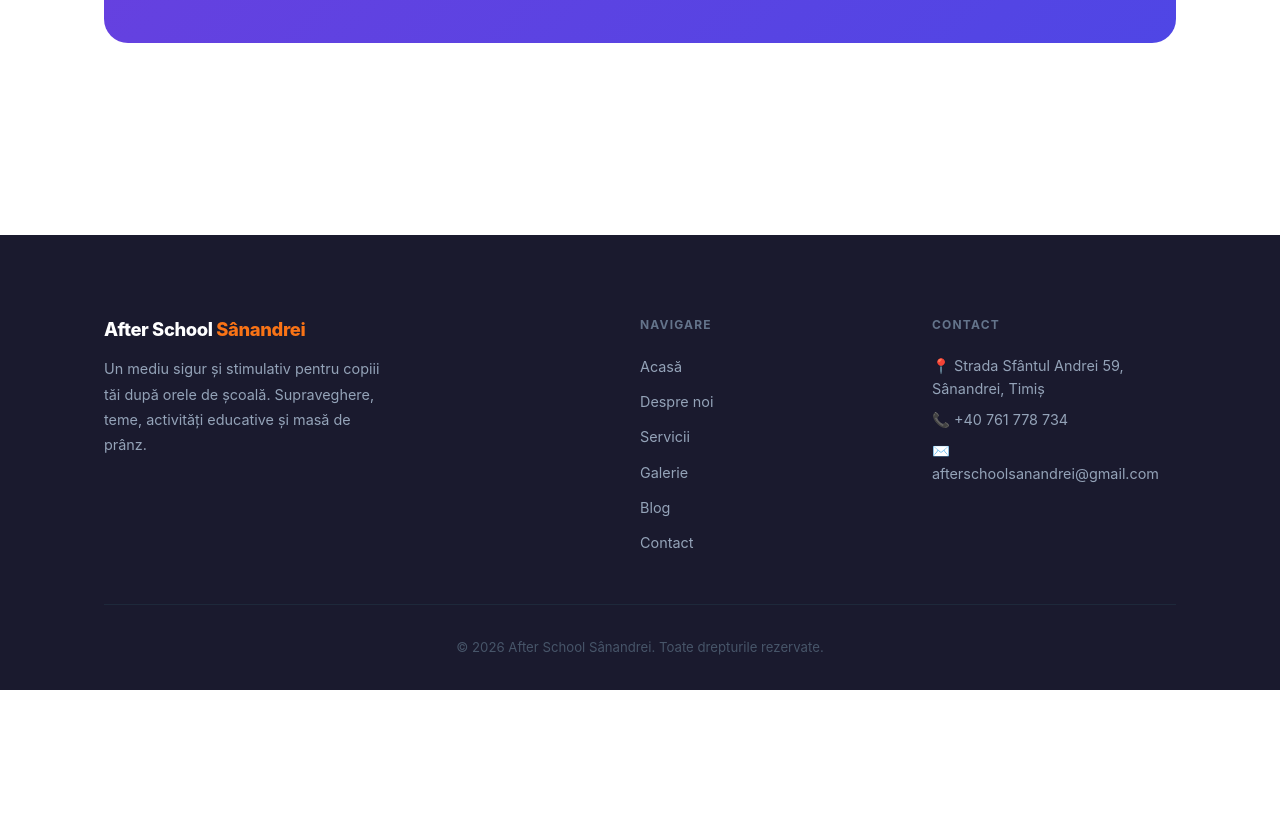
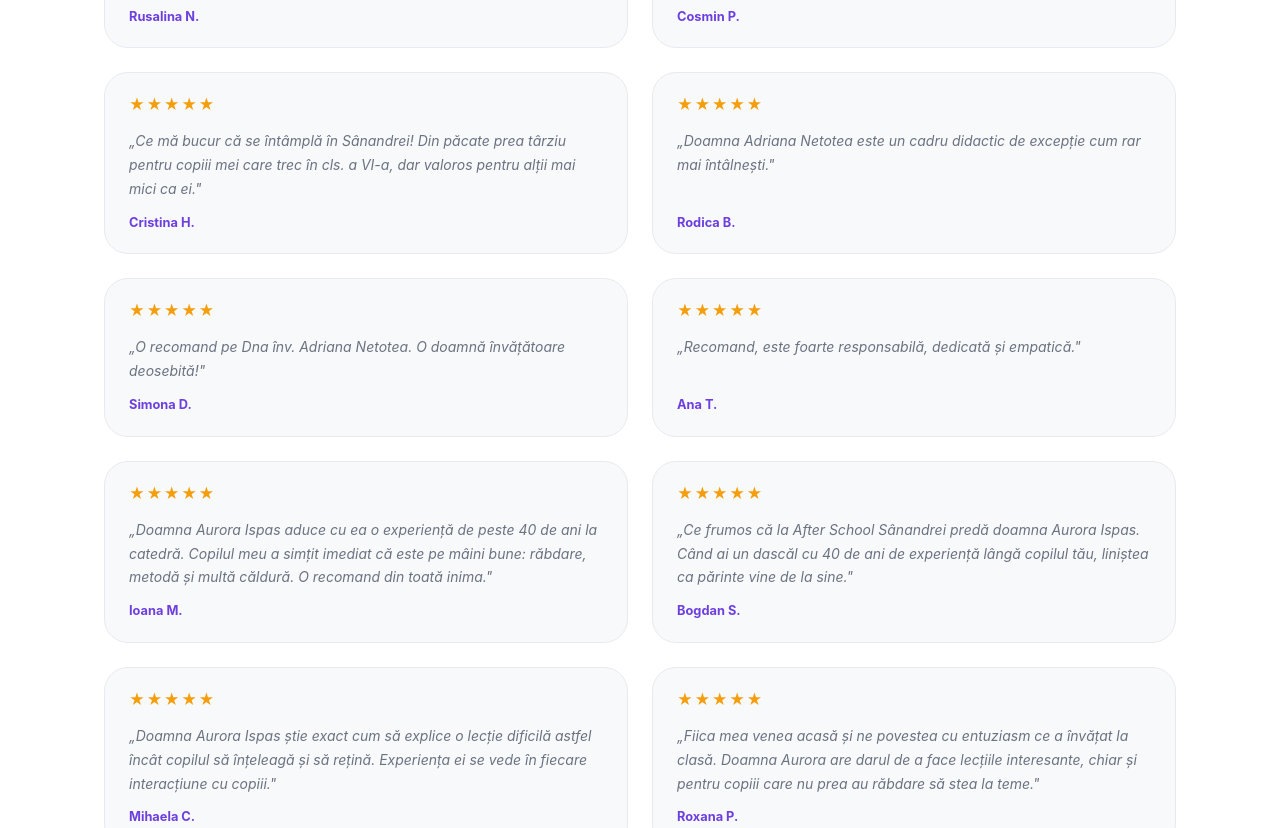
Before and after one commit to lavinianetotea/afterschool-sanandrei, a React (Create React App) app in the folder client/: page / in a window 1280 px wide. Shown: the part 2240-3068 px from the top of the page. Before the commit the page ends 2930 px from the top, so only its background shows below. Built offline with nearby package versions, Linux system fonts and the light colour scheme.

Commit message:
testimoniale

```diff
--- a/client/src/pages/Home.css
+++ b/client/src/pages/Home.css
@@ -232,6 +232,53 @@
   line-height: 1.7;
 }
 
+/* Testimonials */
+.testimonials-section {
+  background: var(--white);
+}
+
+.testimonials-grid {
+  display: grid;
+  grid-template-columns: repeat(2, 1fr);
+  gap: 1.5rem;
+}
+
+.testimonial-card {
+  background: var(--bg-gray);
+  border: 1px solid var(--border);
+  border-radius: var(--radius-lg);
+  padding: 1.25rem 1.5rem;
+  display: flex;
+  flex-direction: column;
+  gap: 0.75rem;
+  transition: box-shadow 0.22s, transform 0.22s;
+}
+
+.testimonial-card:hover {
+  box-shadow: var(--shadow);
+  transform: translateY(-3px);
+}
+
+.testimonial-stars {
+  font-size: 0.95rem;
+  color: #f59e0b;
+  letter-spacing: 0.1em;
+}
+
+.testimonial-text {
+  font-size: 0.875rem;
+  color: var(--text-muted);
+  line-height: 1.7;
+  flex: 1;
+  font-style: italic;
+}
+
+.testimonial-author {
+  font-size: 0.8rem;
+  font-weight: 700;
+  color: var(--primary);
+}
+
 /* CTA */
 .cta-section {
   background: linear-gradient(135deg, #6c3fde 0%, #4f46e5 100%);
@@ -276,4 +323,5 @@
   .stats-grid { grid-template-columns: 1fr; gap: 1.5rem; }
   .cta-section { padding: 2.5rem 1.5rem; }
   .cta-section h2 { font-size: 1.85rem; }
+  .testimonials-grid { grid-template-columns: 1fr; }
 }
--- a/client/src/pages/Home.jsx
+++ b/client/src/pages/Home.jsx
@@ -24,11 +24,70 @@ const features = [
   },
 ];
 
+const testimonials = [
+  {
+    text: "Doamna Netotea Adriana este un cadru didactic foarte bine pregătit, ani de experiență, dedicare, un pedagog deosebit. Nu am cuvinte pentru câte calități de cadru didactic profesionist are doamna Adriana. O recomand cu toată încrederea. Ce trece pe la doamna iese copii pregătiți. Încercați și sunt convinsă că nu veți regreta!",
+    author: "Rusalina N.",
+  },
+  {
+    text: "Copiii care vor avea șansa să învețe alături de doamna Netotea Adriana sunt cu adevărat binecuvântați. Mulți dintre foștii săi elevi au devenit astăzi medici, ingineri și profesioniști de succes. Îi mulțumesc lui Dumnezeu că băiatul nostru a avut parte de o educație aleasă sub îndrumarea dumneaei. Este un cadru didactic dedicat, atent la nevoile fiecărui copil și implicat cu sufletul în tot ceea ce face. Vă mulțumim pentru tot ce ați făcut și continuați să faceți pentru copii!",
+    author: "Cosmin P.",
+  },
+  {
+    text: "Ce mă bucur că se întâmplă în Sânandrei! Din păcate prea târziu pentru copiii mei care trec în cls. a VI-a, dar valoros pentru alții mai mici ca ei.",
+    author: "Cristina H.",
+  },
+  {
+    text: "Doamna Adriana Netotea este un cadru didactic de excepție cum rar mai întâlnești.",
+    author: "Rodica B.",
+  },
+  {
+    text: "O recomand pe Dna înv. Adriana Netotea. O doamnă învățătoare deosebită!",
+    author: "Simona D.",
+  },
+  {
+    text: "Recomand, este foarte responsabilă, dedicată și empatică.",
+    author: "Ana T.",
+  },
+  {
+    text: "Doamna Aurora Ispas aduce cu ea o experiență de peste 40 de ani la catedră. Copilul meu a simțit imediat că este pe mâini bune: răbdare, metodă și multă căldură. O recomand din toată inima.",
+    author: "Ioana M.",
+  },
+  {
+    text: "Ce frumos că la After School Sânandrei predă doamna Aurora Ispas. Când ai un dascăl cu 40 de ani de experiență lângă copilul tău, liniștea ca părinte vine de la sine.",
+    author: "Bogdan S.",
+  },
+  {
+    text: "Doamna Aurora Ispas știe exact cum să explice o lecție dificilă astfel încât copilul să înțeleagă și să rețină. Experiența ei se vede în fiecare interacțiune cu copiii.",
+    author: "Mihaela C.",
+  },
+  {
+    text: "Fiica mea venea acasă și ne povestea cu entuziasm ce a învățat la clasǎ. Doamna Aurora are darul de a face lecțiile interesante, chiar și pentru copiii care nu prea au răbdare să stea la teme.",
+    author: "Roxana P.",
+  },
+];
+
 const heroCards = [
-  { img: "/hero/hero-teme.png", title: "Ajutor la teme", desc: "Zilnic, toate materiile" },
-  { img: "/hero/hero-engleza.png", title: "Cursuri de engleză", desc: "Învățare interactivă" },
-  { img: "/hero/hero-masa.png", title: "Masă de prânz", desc: "Meniu sănătos zilnic" },
-  { img: "/hero/hero-supraveghere.png", title: "Supraveghere", desc: "Program 12:00 – 17:00" },
+  {
+    img: "/hero/hero-teme.png",
+    title: "Ajutor la teme",
+    desc: "Zilnic, toate materiile",
+  },
+  {
+    img: "/hero/hero-engleza.png",
+    title: "Cursuri de engleză",
+    desc: "Învățare interactivă",
+  },
+  {
+    img: "/hero/hero-masa.png",
+    title: "Masă de prânz",
+    desc: "Meniu sănătos zilnic",
+  },
+  {
+    img: "/hero/hero-supraveghere.png",
+    title: "Supraveghere",
+    desc: "Program 12:00 – 17:00",
+  },
 ];
 
 export default function Home() {
@@ -56,7 +115,11 @@ export default function Home() {
             <div className="hero-cards-grid">
               {heroCards.map((c) => (
                 <div className="hero-mini-card" key={c.title}>
-                  <img src={c.img} alt={c.title} className="hero-mini-card-icon" />
+                  <img
+                    src={c.img}
+                    alt={c.title}
+                    className="hero-mini-card-icon"
+                  />
                   <div className="hero-mini-card-content">
                     <h4>{c.title}</h4>
                     <p>{c.desc}</p>
@@ -109,6 +172,22 @@ export default function Home() {
         </div>
       </section>
 
+      <section className="testimonials-section">
+        <div className="container">
+          <span className="section-tag">Ce spun părinții</span>
+          <h2 className="section-title">Testimoniale</h2>
+          <div className="testimonials-grid">
+            {testimonials.map((t) => (
+              <div className="testimonial-card" key={t.author}>
+                <div className="testimonial-stars">★★★★★</div>
+                <p className="testimonial-text">„{t.text}"</p>
+                <span className="testimonial-author">{t.author}</span>
+              </div>
+            ))}
+          </div>
+        </div>
+      </section>
+
       <section>
         <div className="container">
           <div className="cta-section">
```
